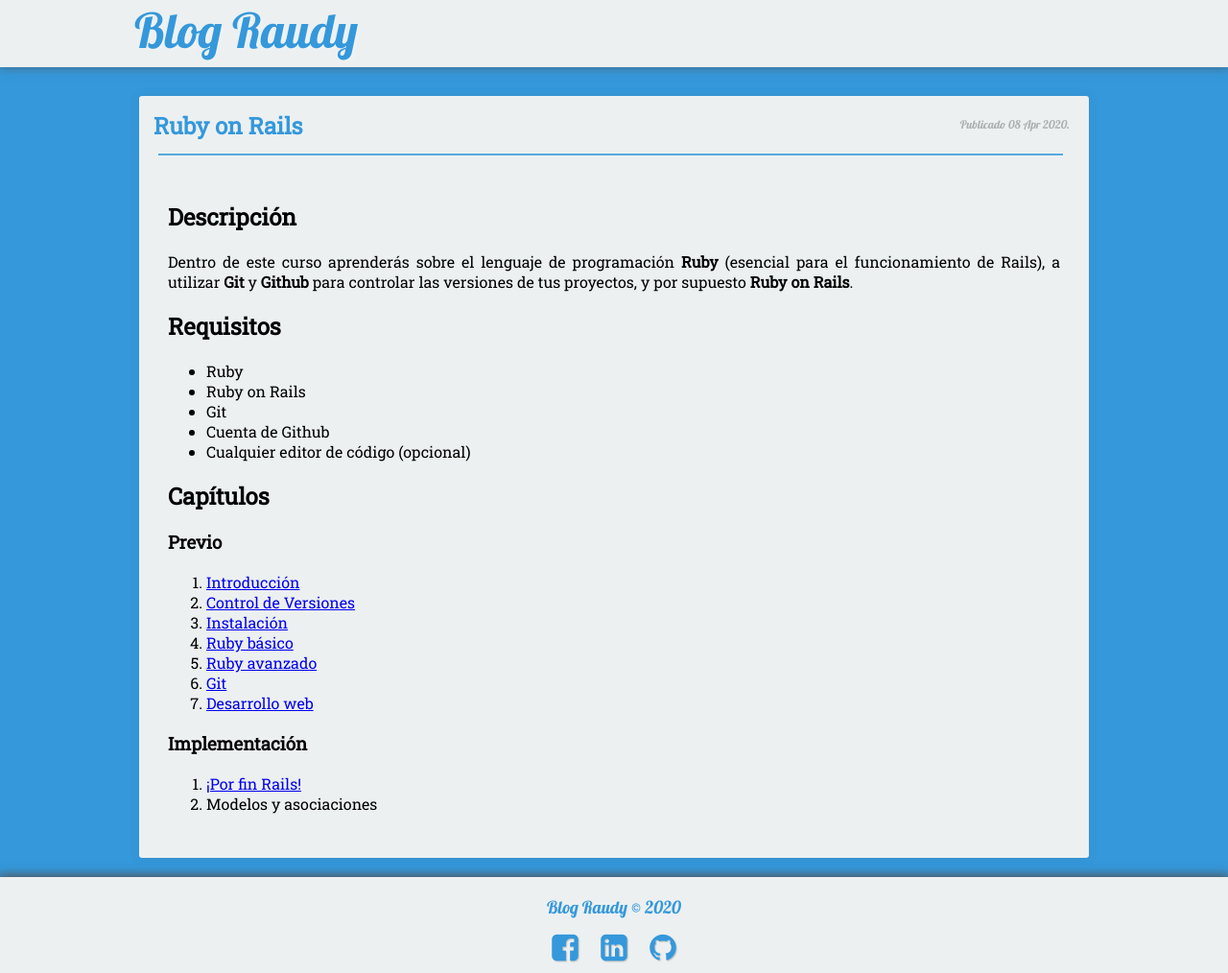
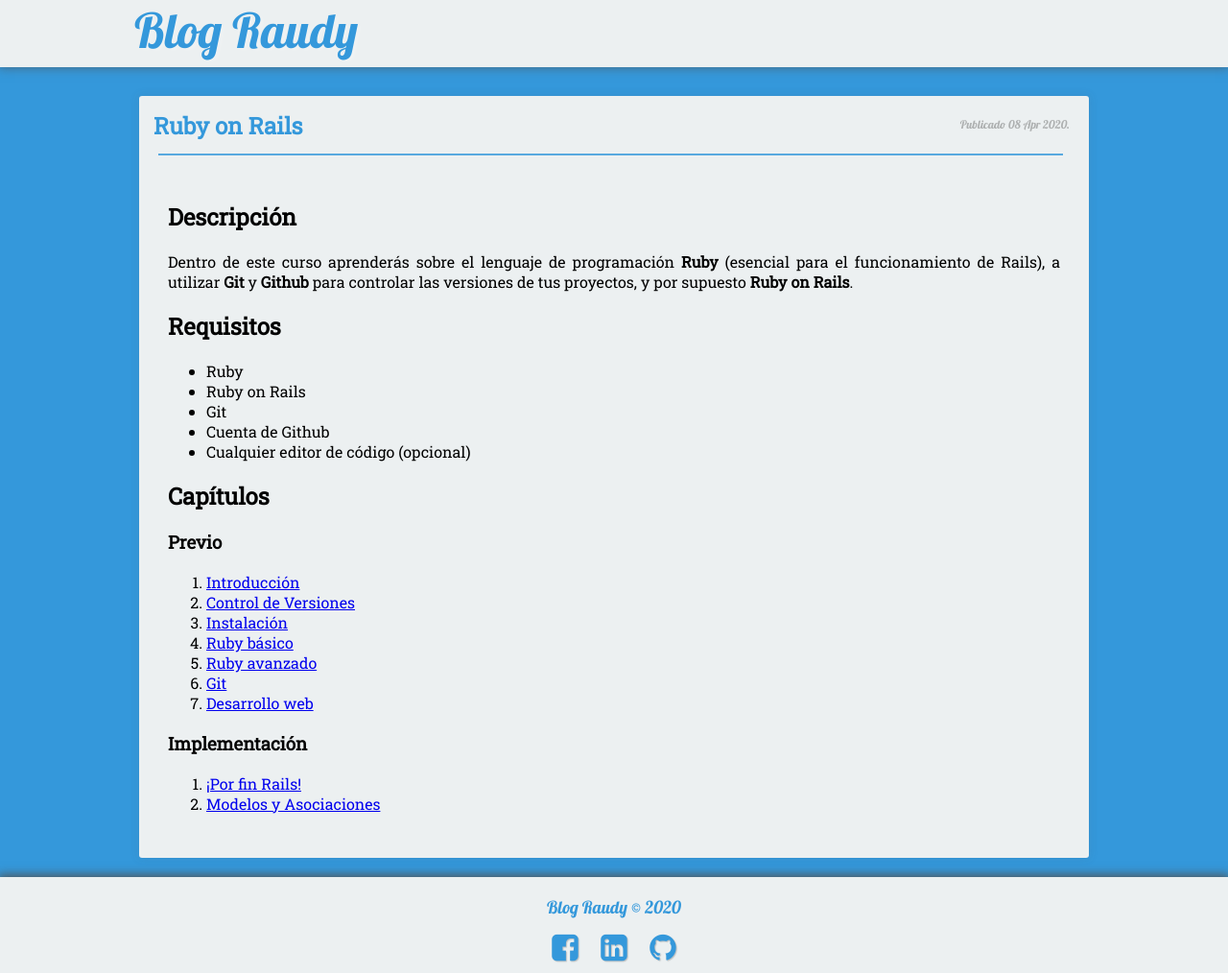
Before and after one commit to nisoto/Blog-anterior-2.0, a Jekyll site: the page built from _posts/2020-04-08-curso-rails.md, in a window 1280 px wide. Shown: the whole page at 96% size. Built offline with Jekyll 4.4.1, drawn with Linux system fonts in a browser that asks for light colours; nearby versions of some CDN libraries; part of the change alters nothing that is shown.

```diff
--- a/_posts/2020-04-08-curso-rails.md
+++ b/_posts/2020-04-08-curso-rails.md
@@ -36,4 +36,4 @@ Dentro de este curso aprenderás sobre el lenguaje de programación **Ruby** (es
 ### Implementación
 
 1. [¡Por fin Rails!](https://nisoto.github.io/rails-viii-ruby-on-rails/)
-2. Modelos y asociaciones
+2. [Modelos y Asociaciones](https://nisoto.github.io/rails-ix-modelos-y-asociaciones/)
```
